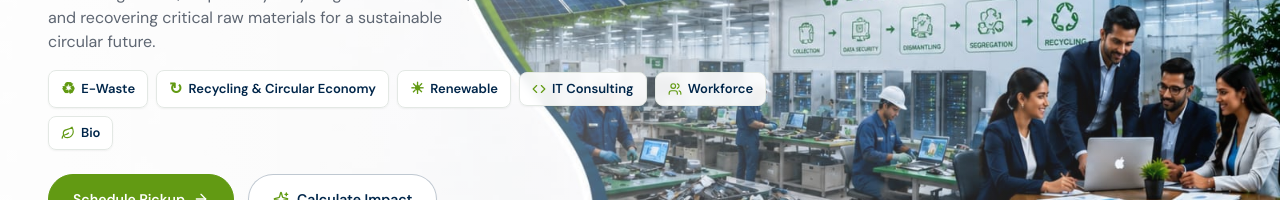
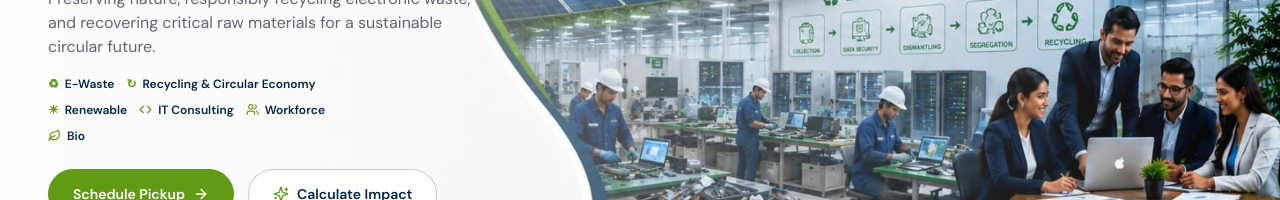
Before and after one commit to vanshgehlot9/arkaarya-, a Next.js app: page / in a window 1280 px wide. Shown: the part 394-594 px from the top of the page. Built offline with nearby package versions, Linux system fonts and the light colour scheme; no server answers; the database is empty.

Commit message:
fix: remove glassy pills effect and constrain icons to left column

```diff
--- a/components/Hero.tsx
+++ b/components/Hero.tsx
@@ -62,16 +62,16 @@ export const Hero: React.FC<HeroProps> = ({
           </p>
 
           {/* Service Icon Pills */}
-          <div className="flex flex-wrap items-center gap-2 mt-4 mb-6">
+          <div className="flex flex-wrap items-center gap-x-3 gap-y-2 mt-4 mb-6 max-w-xs">
             {[
-              { icon: <span className="text-base">♻</span>, label: 'E-Waste' },
-              { icon: <span className="text-base">↻</span>, label: 'Recycling & Circular Economy' },
-              { icon: <span className="text-base">☀</span>, label: 'Renewable' },
-              { icon: <Code size={14} className="text-[#629A13]" />, label: 'IT Consulting' },
-              { icon: <Users size={14} className="text-[#629A13]" />, label: 'Workforce' },
-              { icon: <Leaf size={14} className="text-[#629A13]" />, label: 'Bio' },
+              { icon: <span>♻</span>, label: 'E-Waste' },
+              { icon: <span>↻</span>, label: 'Recycling & Circular Economy' },
+              { icon: <span>☀</span>, label: 'Renewable' },
+              { icon: <Code size={13} />, label: 'IT Consulting' },
+              { icon: <Users size={13} />, label: 'Workforce' },
+              { icon: <Leaf size={13} />, label: 'Bio' },
             ].map((s, idx) => (
-              <div key={idx} className="flex items-center gap-1.5 text-[12px] sm:text-[13px] font-semibold text-[#00264A] bg-white/90 border border-[#E3E8E4] px-3 py-1.5 rounded-lg shadow-sm backdrop-blur-sm">
+              <div key={idx} className="flex items-center gap-1.5 text-[12px] font-semibold text-[#00264A]">
                 <span className="text-[#629A13] leading-none">{s.icon}</span>
                 {s.label}
               </div>
```
